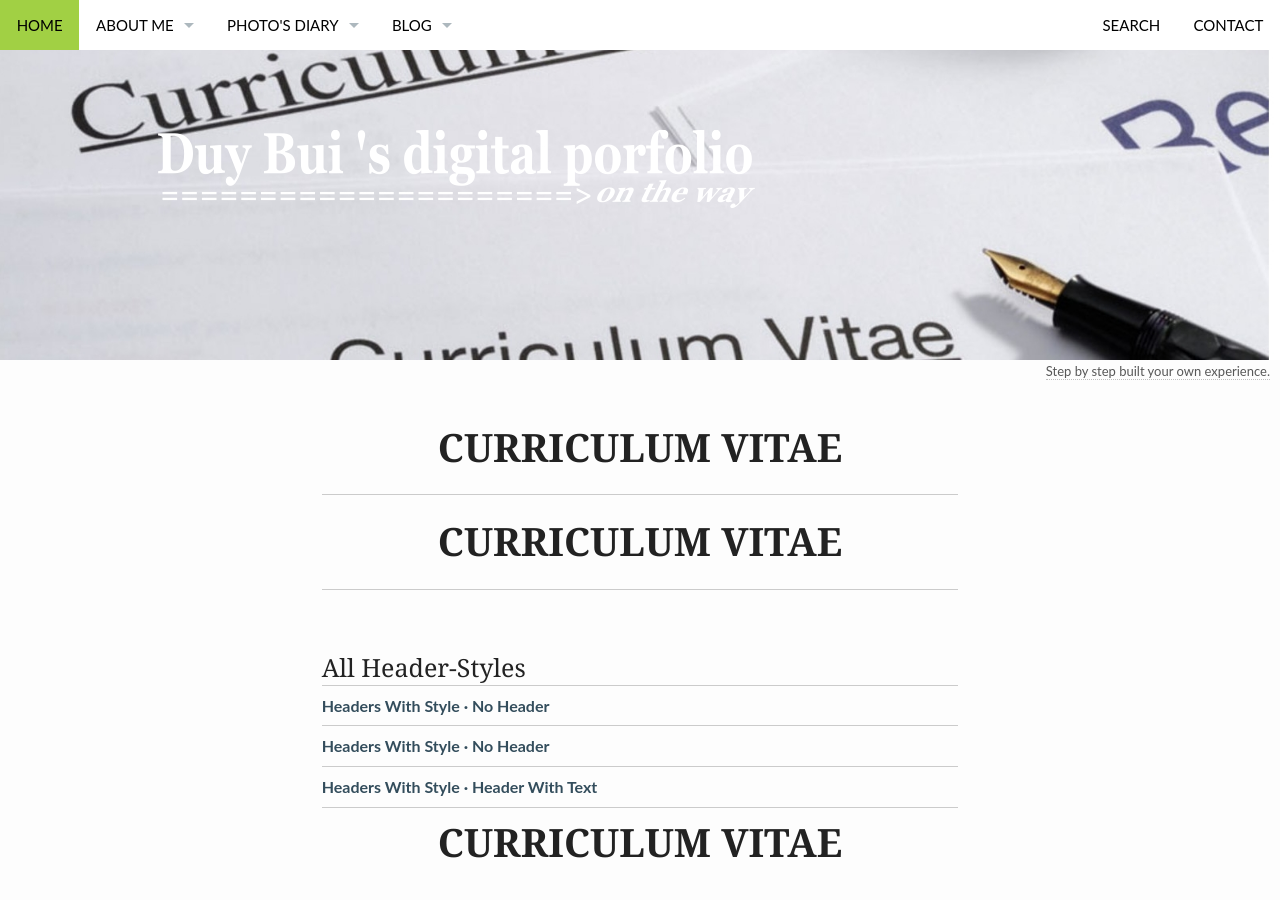
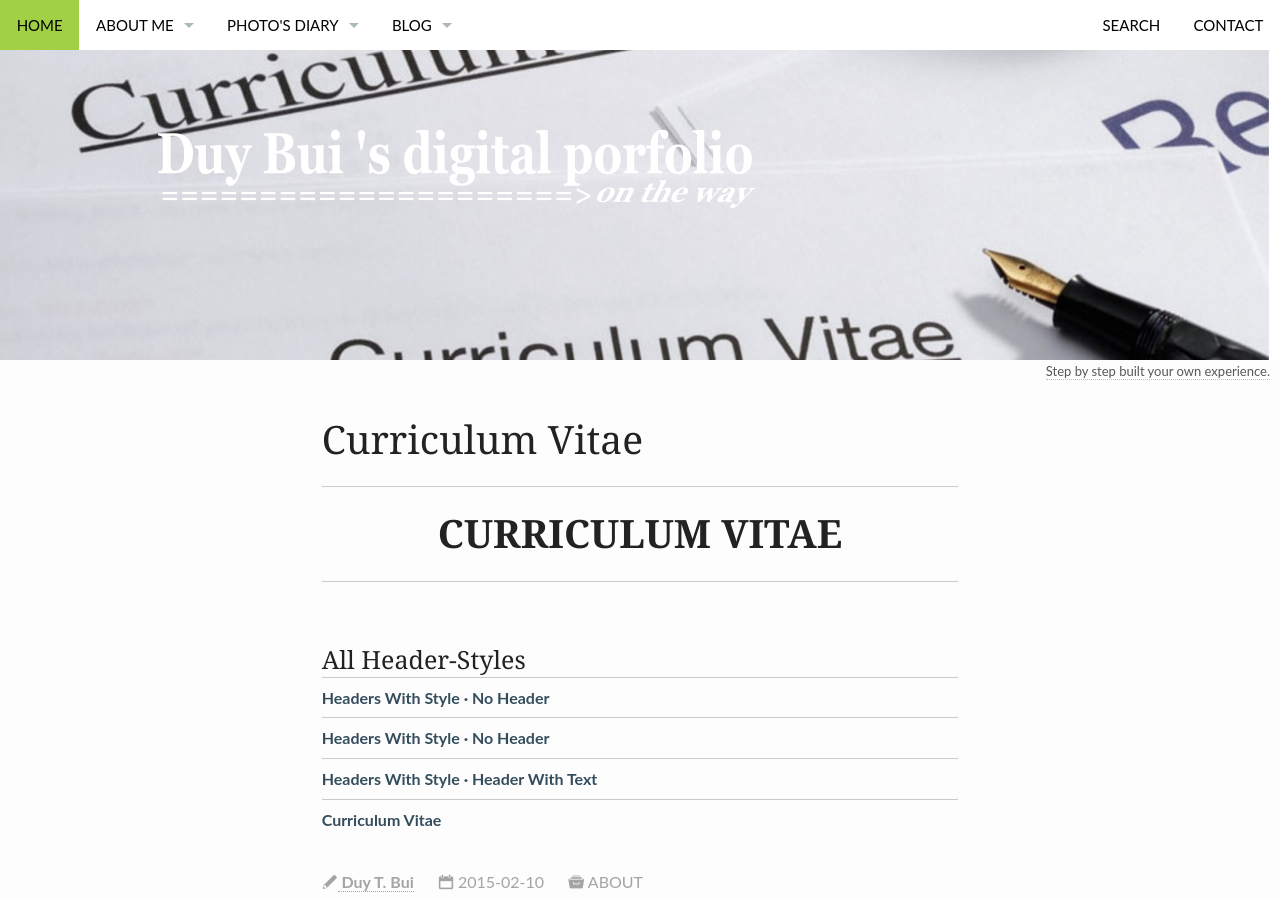
Before and after one commit to duybuidotvn/duybuidotvn.github.io, a Jekyll site: the page built from _posts/about/2015-02-10-curriculum-vitae.md, in a window 1280 px wide and 900 px high. Built offline with Jekyll 4.4.1, drawn with Linux system fonts in a browser that asks for light colours; some of the changed lines change nothing that is shown.

Commit message:
12052015-918-push-cv-header

```diff
--- a/_posts/about/2015-02-10-curriculum-vitae.md
+++ b/_posts/about/2015-02-10-curriculum-vitae.md
@@ -1,6 +1,6 @@
 ---
 layout: page
-title: "<h1><center><b>CURRICULUM VITAE</b></center></h1>"
+title: no
 categories:
     - about
 tags:
```
